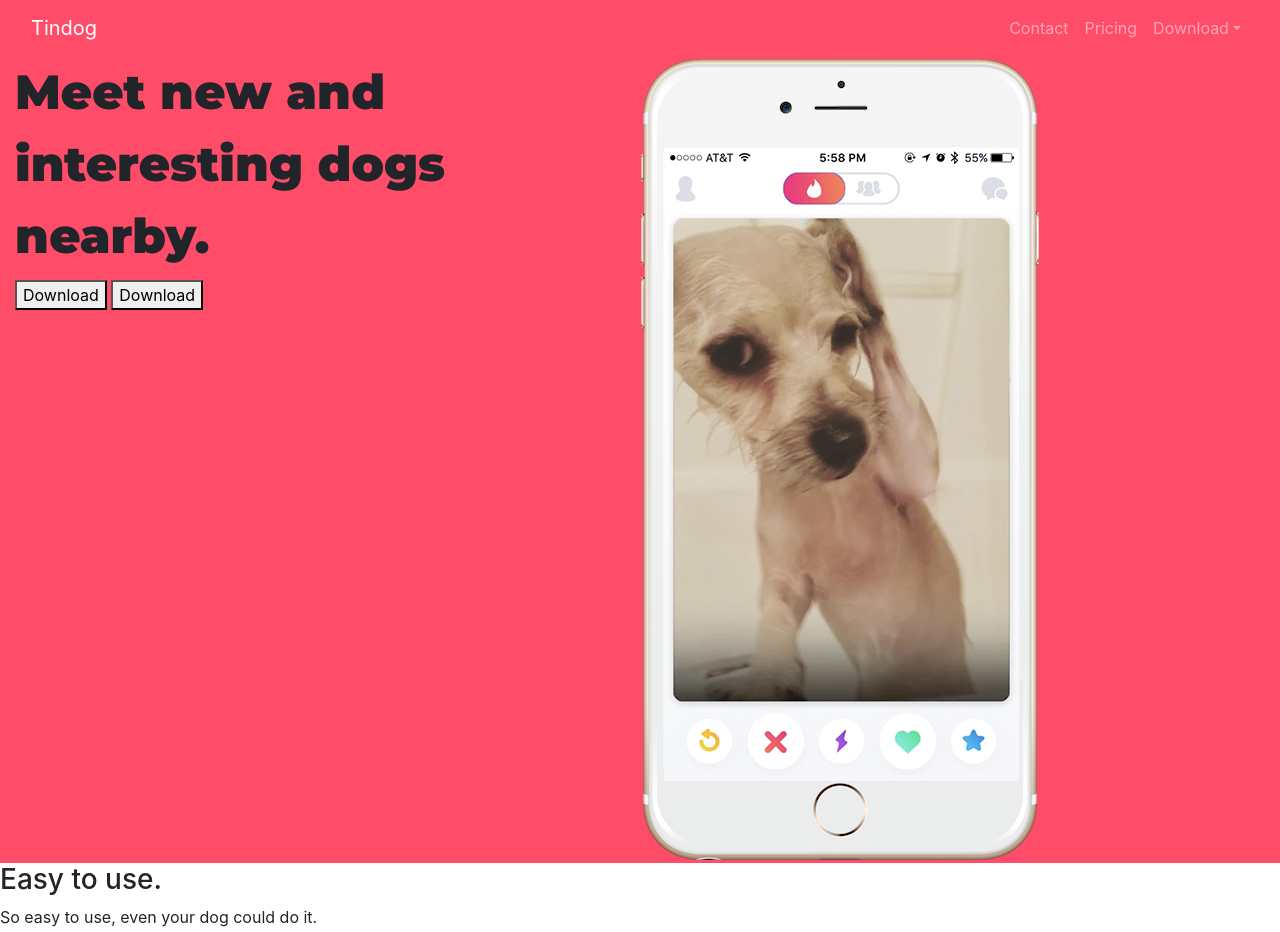
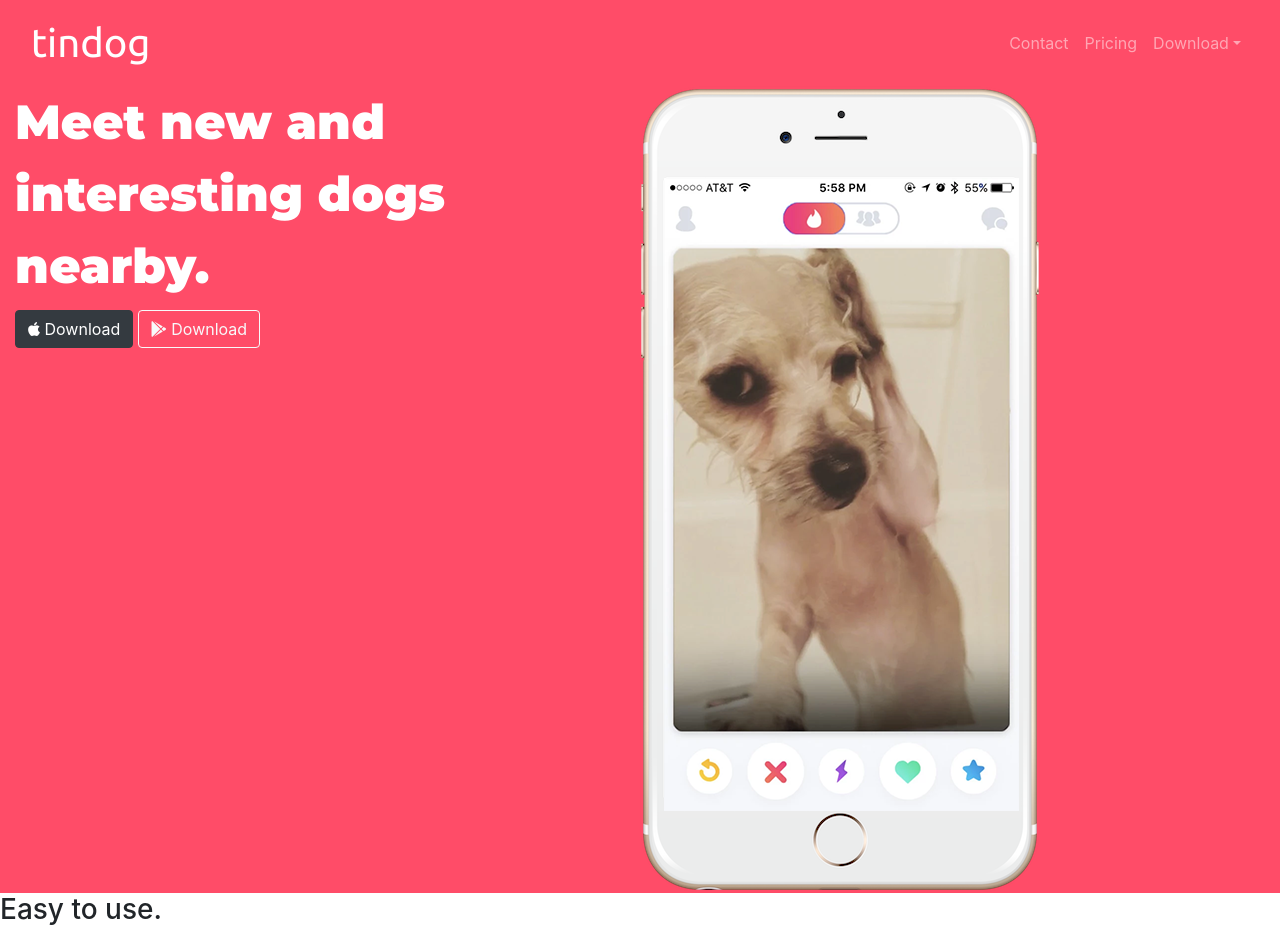
Before and after one commit to Majere139/My--Bootstrap--Site--Project, a plain HTML site: page index.html in a window 1280 px wide. Shown: the top 932 px of the page. Drawn offline with nearby package versions, Linux system fonts and the light colour scheme.

Commit message:
Edited styling

```diff
--- a/CSS/styles.css
+++ b/CSS/styles.css
@@ -5,13 +5,19 @@
 #title {
   background-color: #ff4c68; */
 }
+#logo {
+  font-family: "Ubuntu",sans-serif;
+  font-size: 2.5rem;
+}
 
 h1 {
-  font-family: 'Montserrat', sans-serif;
+  font-family: 'Montserrat',sans-serif;
   font-size: 3rem;
   line-height: 1.5;
+  font-weight: bold;
+  color: white;
+}
 
-}
 
 
 
--- a/index.html
+++ b/index.html
@@ -4,19 +4,20 @@
 <head>
   <meta charset="utf-8">
   <title id="logo">TinDog</title>
+   <script src="https://kit.fontawesome.com/1c9ad4b785.js" crossorigin="anonymous"></script>
   <link rel="stylesheet" href="https://cdn.jsdelivr.net/npm/bootstrap@4.5.3/dist/css/bootstrap.min.css" integrity="sha384-TX8t27EcRE3e/ihU7zmQxVncDAy5uIKz4rEkgIXeMed4M0jlfIDPvg6uqKI2xXr2" crossorigin="anonymous">
   <link rel="preconnect" href="https://fonts.gstatic.com">
   <link rel="preconnect" href="https://fonts.gstatic.com">
   <link rel="preconnect" href="https://fonts.gstatic.com">
   <link rel="preconnect" href="https://fonts.gstatic.com">
-  <link href="https://fonts.googleapis.com/css2?family=Montserrat:wght@900&family=Ubuntu&display=swap" rel="stylesheet">
-  <link rel="stylesheet" href="css/styles.css">
+  <link rel="preconnect" href="https://fonts.gstatic.com">
+  <link href="https://fonts.googleapis.com/css2?family=Montserrat:wght@300;900&family=Ubuntu&display=swap" rel="stylesheet">  <link rel="stylesheet" href="css/styles.css">
 <body>
 
   <section id="title">
   <div class="container-fluid">
     <nav class="navbar navbar-expand-lg navbar-dark  mr-auto">
-      <a  class="navbar-brand" href="#">Tindog</a>
+      <a  class="navbar-brand" href="#" id="logo">tindog</a>
 
       <button class="navbar-toggler" type="button"
       data-toggle="collapse" data-target="#navbarTogglerDemo02"
@@ -57,8 +58,8 @@
     <div class= "row">
       <div class="col-lg-6">
         <h1>Meet new and interesting dogs nearby.</h1>
-        <button type="button">Download</button>
-        <button type="button">Download</button>
+        <button type="button" class="btn btn-dark"><i class="fab fa-apple"></i> Download</button>
+        <button type="button" class="btn btn-outline-light"><i class="fab fa-google-play"></i> Download</button>
       </div>
 
 
```
